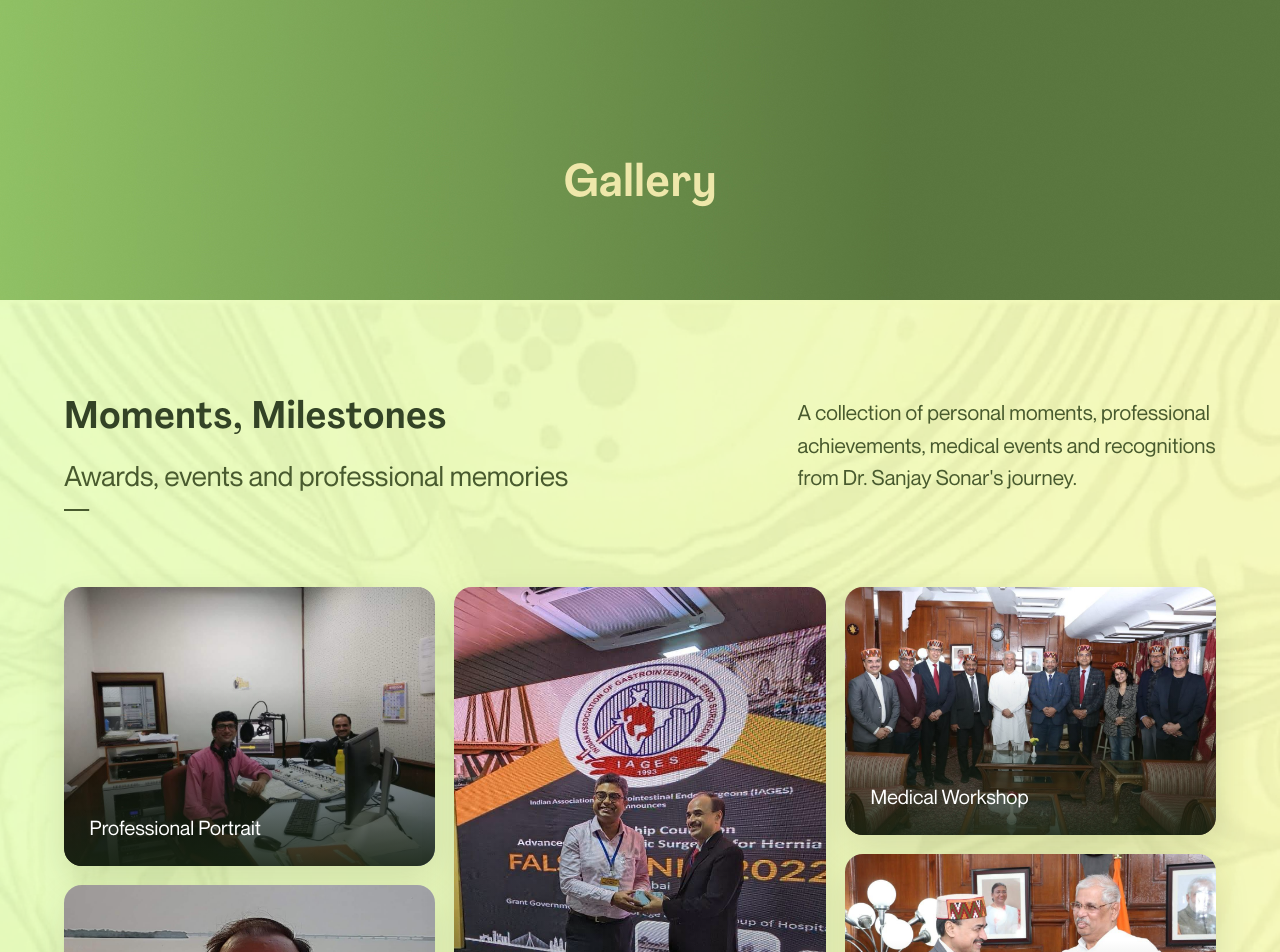
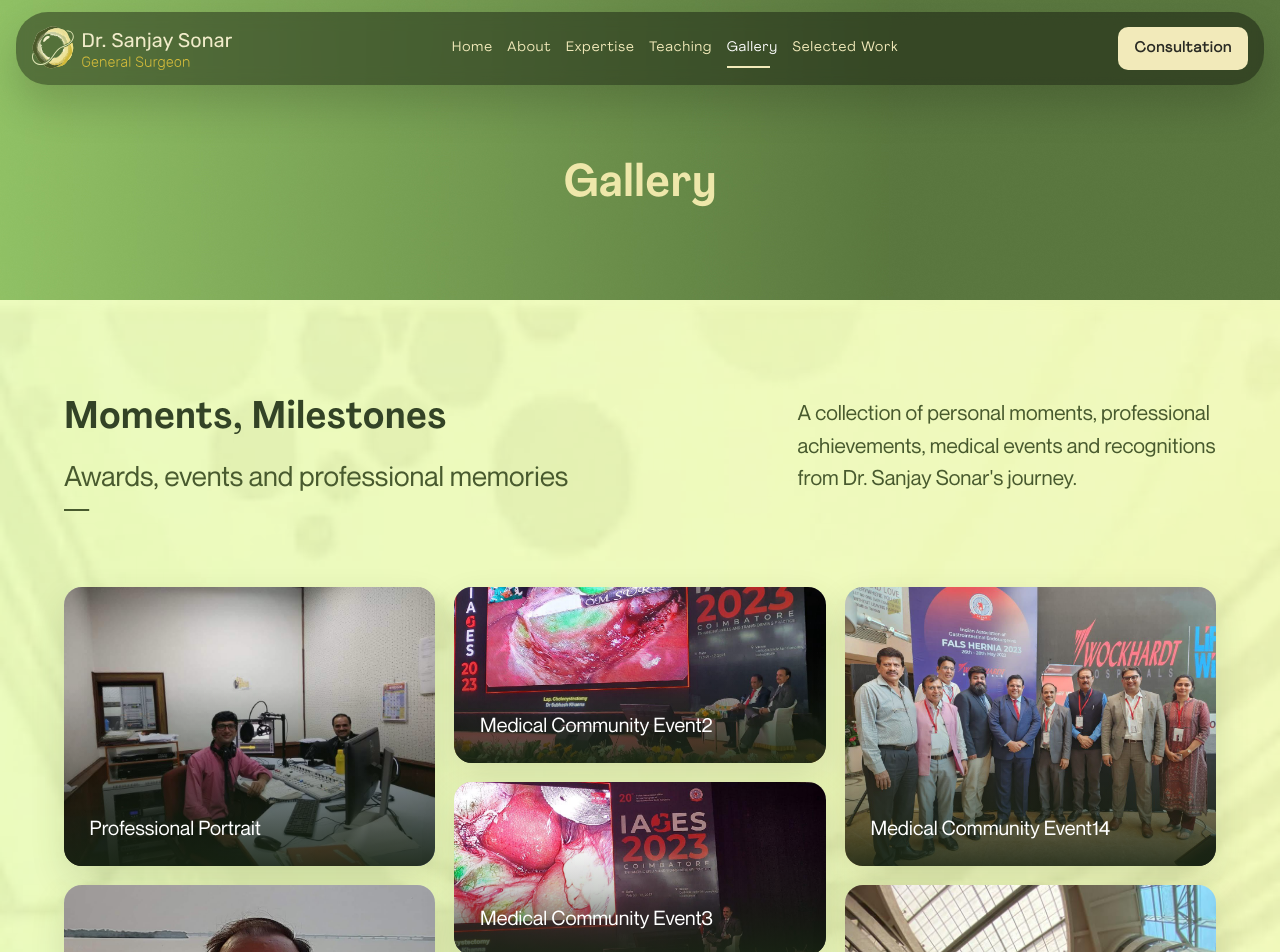
Before and after one commit to PrutheThakkar/sanjay-sonar, a Next.js app: page /gallery in a window 1280 px wide. Shown: the top 952 px of the page. Built offline with nearby package versions, Linux system fonts and the light colour scheme.

Commit message:
first commit updated sanjay morning

```diff
--- a/app/gallery/page.jsx
+++ b/app/gallery/page.jsx
@@ -96,8 +96,168 @@ const galleryItems = [
   },
   {
     id: 12,
-    title: "Medical Community Event",
+    title: "Medical Community Event1",
     image: "/images/WhatsApp Image 2026-07-29 at 7.16.48 PM.jpeg",
+    alt: "Dr. Sanjay Sonar at a medical community event",
+    width: 1200,
+    height: 900,
+  },
+  {
+    id: 12,
+    title: "Medical Community Event2",
+    image: "/images/WhatsApp Image 2026-07-29 at 7.18.53 PM.jpeg",
+    alt: "Dr. Sanjay Sonar at a medical community event",
+    width: 1200,
+    height: 900,
+  },
+  {
+    id: 12,
+    title: "Medical Community Event3",
+    image: "/images/WhatsApp Image 2026-07-29 at 7.19.31 PM.jpeg",
+    alt: "Dr. Sanjay Sonar at a medical community event",
+    width: 1200,
+    height: 900,
+  },
+  {
+    id: 12,
+    title: "Medical Community Event4",
+    image: "/images/WhatsApp Image 2026-07-29 at 7.20.51 PM.jpeg",
+    alt: "Dr. Sanjay Sonar at a medical community event",
+    width: 1200,
+    height: 900,
+  },
+  {
+    id: 12,
+    title: "Medical Community Event5",
+    image: "/images/WhatsApp Image 2026-07-29 at 7.26.01 PM (1).jpeg",
+    alt: "Dr. Sanjay Sonar at a medical community event",
+    width: 1200,
+    height: 900,
+  },
+  {
+    id: 12,
+    title: "Medical Community Event6",
+    image: "/images/WhatsApp Image 2026-07-29 at 7.26.01 PM.jpeg",
+    alt: "Dr. Sanjay Sonar at a medical community event",
+    width: 1200,
+    height: 900,
+  },
+  {
+    id: 12,
+    title: "Medical Community Event7",
+    image: "/images/WhatsApp Image 2026-07-29 at 7.28.19 PM.jpeg",
+    alt: "Dr. Sanjay Sonar at a medical community event",
+    width: 1200,
+    height: 900,
+  },
+  {
+    id: 12,
+    title: "Medical Community Event8",
+    image: "/images/WhatsApp Image 2026-07-29 at 7.29.00 PM.jpeg",
+    alt: "Dr. Sanjay Sonar at a medical community event",
+    width: 1200,
+    height: 900,
+  },
+  {
+    id: 12,
+    title: "Medical Community Event9",
+    image: "/images/WhatsApp Image 2026-07-29 at 7.30.44 PM.jpeg",
+    alt: "Dr. Sanjay Sonar at a medical community event",
+    width: 1200,
+    height: 900,
+  },
+  {
+    id: 12,
+    title: "Medical Community Event10",
+    image: "/images/WhatsApp Image 2026-07-29 at 7.31.12 PM.jpeg",
+    alt: "Dr. Sanjay Sonar at a medical community event",
+    width: 1200,
+    height: 900,
+  },
+  {
+    id: 12,
+    title: "Medical Community Event11",
+    image: "/images/WhatsApp Image 2026-07-29 at 7.32.20 PM.jpeg",
+    alt: "Dr. Sanjay Sonar at a medical community event",
+    width: 1200,
+    height: 900,
+  },
+  {
+    id: 12,
+    title: "Medical Community Event12",
+    image: "/images/WhatsApp Image 2026-07-29 at 7.36.22 PM.jpeg",
+    alt: "Dr. Sanjay Sonar at a medical community event",
+    width: 1200,
+    height: 900,
+  },
+  {
+    id: 12,
+    title: "Medical Community Event13",
+    image: "/images/WhatsApp Image 2026-07-29 at 7.37.46 PM.jpeg",
+    alt: "Dr. Sanjay Sonar at a medical community event",
+    width: 1200,
+    height: 900,
+  },
+  {
+    id: 12,
+    title: "Medical Community Event14",
+    image: "/images/WhatsApp Image 2026-07-29 at 7.39.11 PM.jpeg",
+    alt: "Dr. Sanjay Sonar at a medical community event",
+    width: 1200,
+    height: 900,
+  },
+  {
+    id: 12,
+    title: "Medical Community Event15",
+    image: "/images/WhatsApp Image 2026-07-29 at 7.40.17 PM.jpeg",
+    alt: "Dr. Sanjay Sonar at a medical community event",
+    width: 1200,
+    height: 900,
+  },
+  {
+    id: 12,
+    title: "Medical Community Event16",
+    image: "/images/WhatsApp Image 2026-07-29 at 7.42.17 PM.jpeg",
+    alt: "Dr. Sanjay Sonar at a medical community event",
+    width: 1200,
+    height: 900,
+  },
+  {
+    id: 12,
+    title: "Medical Community Event17",
+    image: "/images/WhatsApp Image 2026-07-29 at 7.45.51 PM.jpeg",
+    alt: "Dr. Sanjay Sonar at a medical community event",
+    width: 1200,
+    height: 900,
+  },
+  {
+    id: 12,
+    title: "Medical Community Event18",
+    image: "/images/WhatsApp Image 2026-07-29 at 7.46.41 PM.jpeg",
+    alt: "Dr. Sanjay Sonar at a medical community event",
+    width: 1200,
+    height: 900,
+  },
+  {
+    id: 12,
+    title: "Medical Community Event19",
+    image: "/images/WhatsApp Image 2026-07-29 at 7.47.10 PM.jpeg",
+    alt: "Dr. Sanjay Sonar at a medical community event",
+    width: 1200,
+    height: 900,
+  },
+  {
+    id: 12,
+    title: "Medical Community Event20",
+    image: "/images/WhatsApp Image 2026-07-29 at 9.34.02 PM.jpeg",
+    alt: "Dr. Sanjay Sonar at a medical community event",
+    width: 1200,
+    height: 900,
+  },
+  {
+    id: 12,
+    title: "Medical Community Event21",
+    image: "/images/WhatsApp Image 2026-07-29 at 9.34.34 PM.jpeg",
     alt: "Dr. Sanjay Sonar at a medical community event",
     width: 1200,
     height: 900,
@@ -260,8 +420,8 @@ export default function GalleryPage() {
   };
 
   return (
+    <main className="inside-page gallery-page-content">
       <Layout>
-    <main className="inside-page gallery-page-content">
         <section className="inside-banner">
           <div className="container">
             <h1>Gallery</h1>
@@ -385,7 +545,7 @@ export default function GalleryPage() {
             </button>
           </div>
         )}
+      </Layout>
     </main>
-      </Layout>
   );
 }
```
